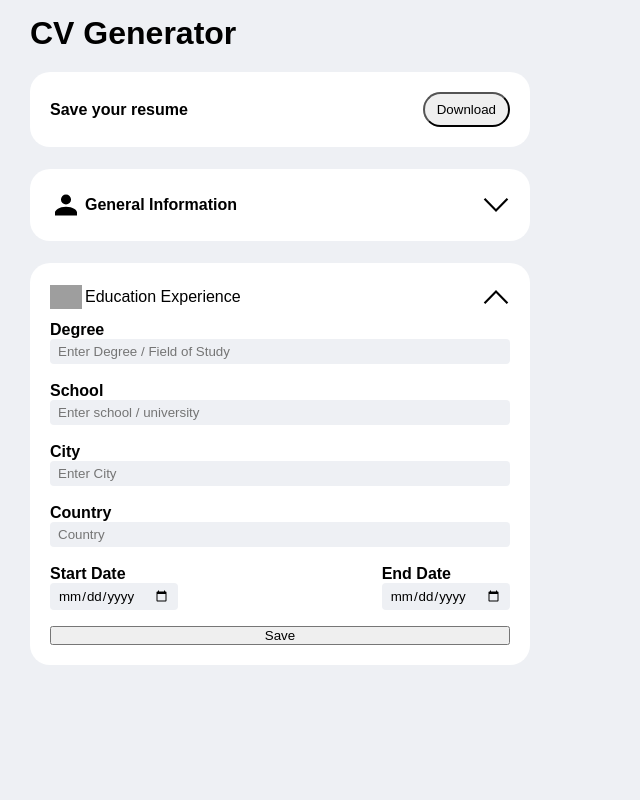
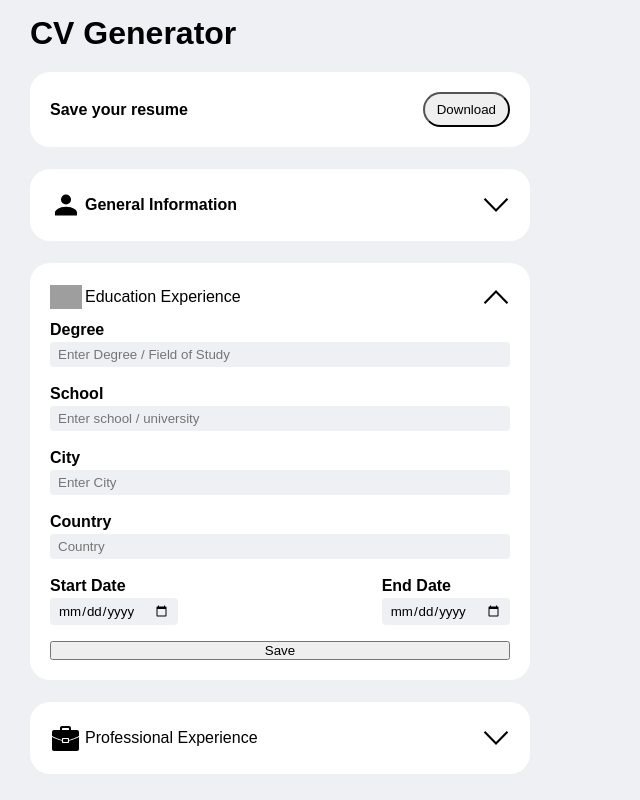
Before and after one commit to NourAmged/cv-application, a React (Vite) app: page / in a window 1280 px wide. Both pictures are taken after a click on the picture 496 px from the left and 297 px from the top of the page. Shown: the whole page, without its empty margins (0-640 px from the left). Built offline with nearby package versions, Linux system fonts and the light colour scheme; grey boxes are pictures that could not be loaded.

Commit message:
added Professional Experience (not complete)

```diff
--- a/src/App.jsx
+++ b/src/App.jsx
@@ -1,6 +1,7 @@
 import GeneralInformation from "./components/generalInformation";
 import SaveResume from "./components/saveCV";
 import EducationExperience from "./components/educationExperience";
+import ProfessionalExperience from "./components/professionalExperience";
 
 function Header() {
   return <h1>CV Generator</h1>;
@@ -14,6 +15,7 @@ function App() {
         <SaveResume />
         <GeneralInformation />
         <EducationExperience />
+        <ProfessionalExperience />
       </div>
     </>
   );
--- a/src/components/educationExperienceForm.jsx
+++ b/src/components/educationExperienceForm.jsx
@@ -13,7 +13,7 @@ function EdForm() {
       <label htmlFor="country">Country</label>
       <input id="country" placeholder="Country" required />
       <br />
-      <div className="date">
+      <div className="date-edu">
         <label htmlFor="start">
           Start Date
           <br />
--- /dev/null
+++ b/src/components/professionalExperience.jsx
@@ -0,0 +1,32 @@
+import { useState } from "react";
+import downArrow from "../assets/down-arrow-backup-2-svgrepo-com.svg";
+import upArrow from "../assets/up-arrow-backup-3-svgrepo-com.svg";
+import suitcase from "../assets/suitcase1-svgrepo-com.svg";
+import PeForm from "./professionalExperienceForm";
+
+
+function ProfessionalExperience() {
+  const [isOpen, setIsOpen] = useState(false);
+
+  return (
+    <div className="professional-experience-container">
+      <div className="professional-experience">
+        <div>
+          <div>
+            <img src={suitcase} width={32} />
+            <p>Professional Experience</p>
+          </div>
+          <img
+            src={!isOpen ? downArrow : upArrow}
+            width={28}
+            style={{ cursor: "pointer" }}
+            onClick={() => setIsOpen(!isOpen)}
+          />
+        </div>
+        {isOpen && <PeForm />}
+      </div>
+    </div>
+  );
+}
+
+export default ProfessionalExperience;
--- /dev/null
+++ b/src/components/professionalExperienceForm.jsx
@@ -0,0 +1,29 @@
+function PeForm() {
+  return (
+    <form className="pe-form">
+      <label htmlFor="job">Job Title</label>
+      <input id="job" required placeholder="Enter Job Title" />
+      <br />
+      <label htmlFor="company">Company</label>
+      <input id="compony" placeholder="Enter Company" required />
+      <br />
+      <div className="date-job">
+        <label htmlFor="start">
+          Start Date
+          <br />
+          <input id="start" type="date" />
+        </label>
+        <label htmlFor="end">
+          End Date
+          <br />
+          <input id="end" type="date" />
+        </label>
+      </div>
+      <label htmlFor="description">Description</label>
+      <textarea id = "description" placeholder="Main tasks"></textarea>
+      <button type="submit">Save</button>
+    </form>
+  );
+}
+
+export default PeForm;
--- a/src/index.css
+++ b/src/index.css
@@ -12,6 +12,11 @@ h1 {
     margin: 15px 0 0 30px;
 }
 
+
+textarea{
+    margin-bottom: 16px;
+}
+
 .container {
     display: flex;
     flex-direction: column;
@@ -20,7 +25,8 @@ h1 {
 
 .cv-download-container,
 .general-information-container,
-.education-experience-container {
+.education-experience-container,
+.professional-experience-container {
     padding: 20px 0 0 30px;
     margin-bottom: -20px;
     max-width: 500px;
@@ -28,7 +34,8 @@ h1 {
 
 
 .general-information,
-.education-experience {
+.education-experience,
+.professional-experience {
     flex-direction: column;
     padding: 20px;
     display: flex;
@@ -36,7 +43,7 @@ h1 {
     border-radius: 20px;
 }
 
-.gi-form, .ed-form {
+.gi-form, .ed-form, .pe-form {
     padding-top: 10px;
     font-weight: 600;
     display: flex;
@@ -57,7 +64,7 @@ h1 {
     border-radius: 22px;
 }
 
-.date{
+.date-job, .date-edu{
     display: flex;
     flex-wrap: wrap;
     justify-content: space-between;
@@ -72,16 +79,18 @@ h1 {
 }
 
 .general-information div,
-.education-experience div {
+.education-experience div,
+.professional-experience div {
     display: flex;
     align-items: center;
     justify-content: space-between;
     gap: 3px;
 }
 
-.general-information input, .education-experience input {
+.general-information input, .education-experience input, .professional-experience input, textarea {
     background-color: #eef0f4;
     padding: 5px 8px 5px 8px;
     border-radius: 4px;
+    margin-top: 3px;
     border-style: none;
 }
```
Also changed, not shown: src/assets/suitcase1-svgrepo-com.svg (added).
